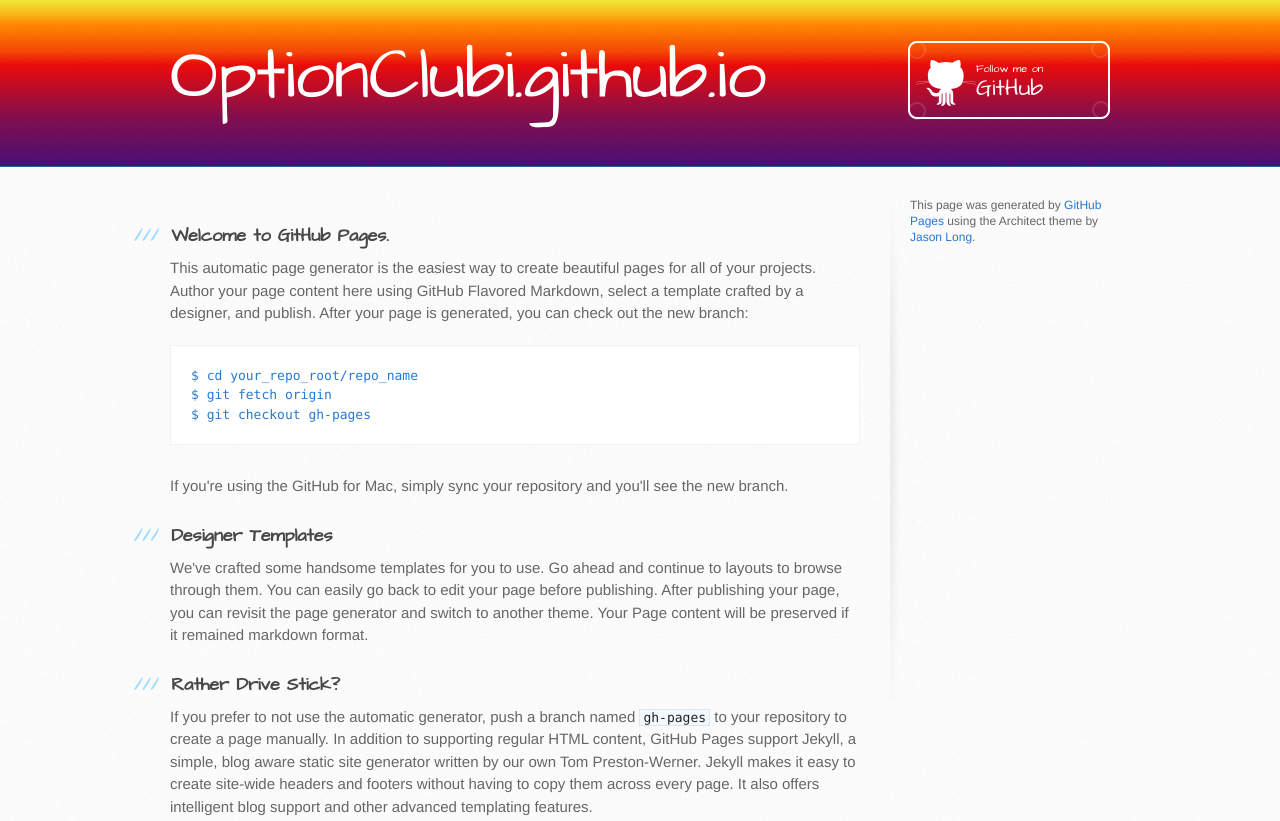
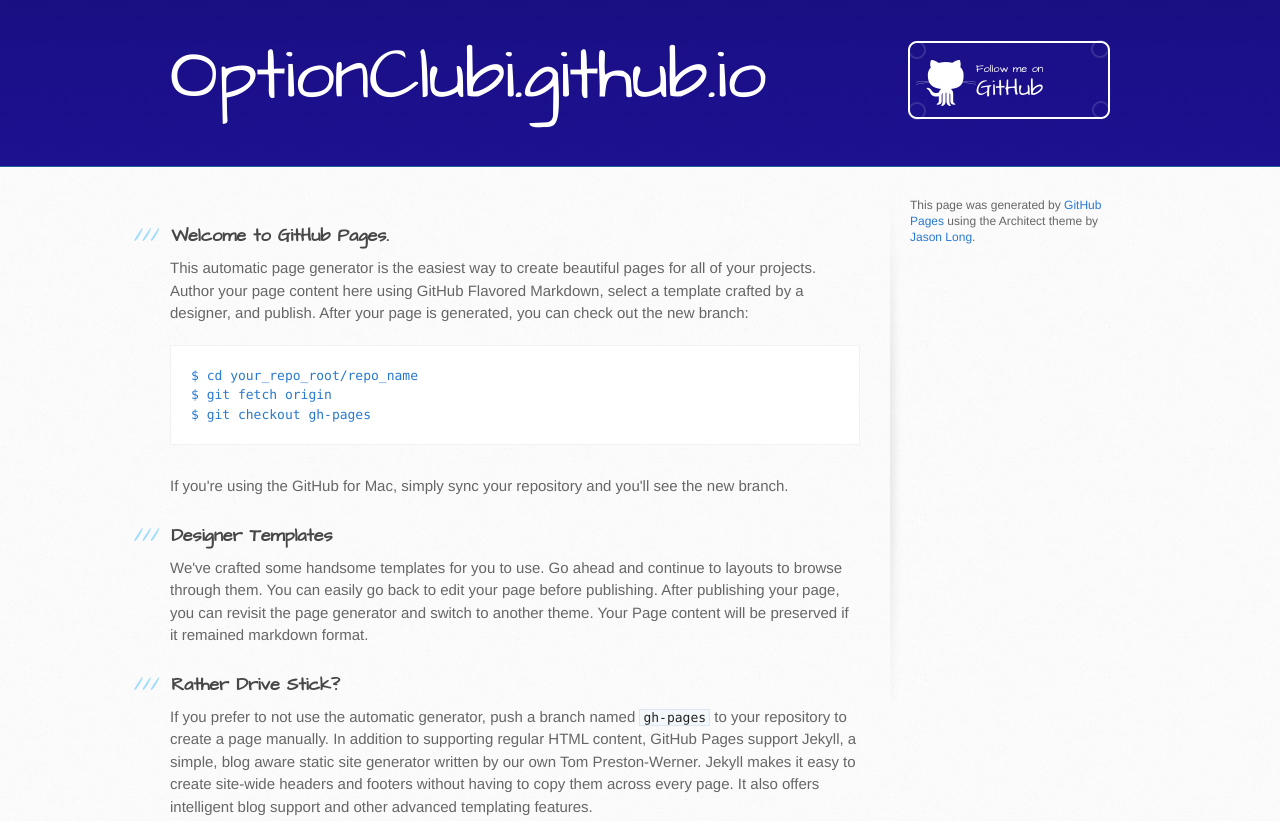
Before and after one commit to OptionClubi/OptionClubi.github.io, a plain HTML site: page index.html in a window 1280 px wide. Shown: the top 821 px of the page. Drawn offline with Linux system fonts and the light colour scheme.

Commit message:
Update stylesheet.css

```diff
--- a/stylesheets/stylesheet.css
+++ b/stylesheets/stylesheet.css
@@ -67,7 +67,7 @@
   padding-top: 40px;
   padding-bottom: 40px;
   font-family: 'Architects Daughter', 'Helvetica Neue', Helvetica, Arial, serif;
-  background: #2e7bcf url(../images/header-bg2.jpg) 0 0 repeat-x;
+  background: #2e7bcf url(../images/header-bg1.jpg) 0 0 repeat-x;
   border-bottom: solid 1px #275da1;
 }
 
```
